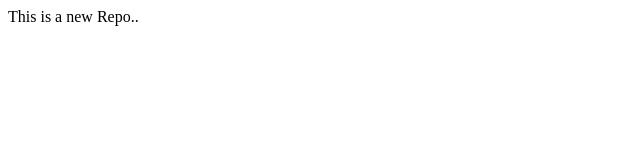
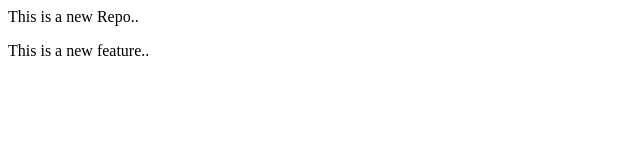
Before and after one commit to venkata-saikrishna/LocalRepo, a plain HTML site: page index.html in a window 1280 px wide. Shown: the whole page, without its empty margins (0-640 px from the left). Drawn offline with Linux system fonts and the light colour scheme.

Commit message:
Add new feature

```diff
--- a/index.html
+++ b/index.html
@@ -1 +1,2 @@
 <p>This is a new Repo..</p>
+<p>This is a new feature..</p>
```
